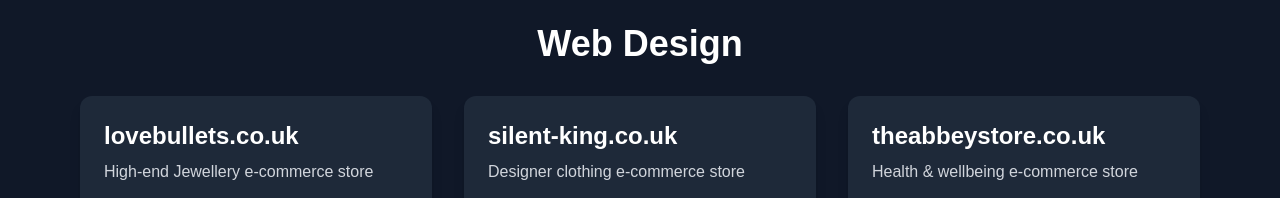
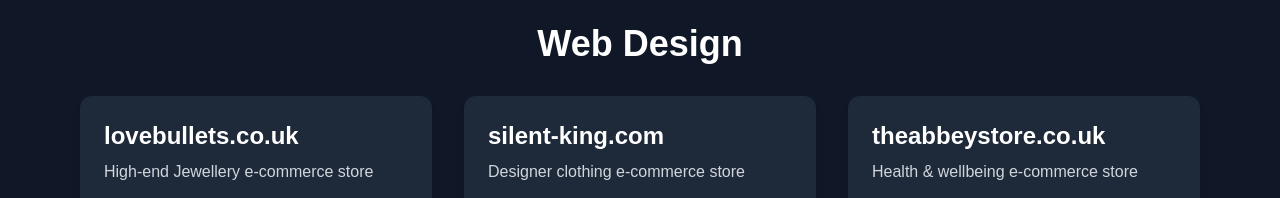
Before and after one commit to cutty92/my-portfolio, a Next.js app: page / in a window 1280 px wide. Shown: the part 840-1038 px from the top of the page. Built offline with nearby package versions, Linux system fonts and the light colour scheme.

Commit message:
side bar increased magnet

```diff
--- a/app/page.tsx
+++ b/app/page.tsx
@@ -151,12 +151,12 @@
             viewport={{ once: true }}
             transition={{ duration: 0.8, delay: 0.2 }}
           >
-            <h3 className="text-2xl font-semibold mb-2">silent-king.co.uk</h3>
+            <h3 className="text-2xl font-semibold mb-2">silent-king.com</h3>
             <p className="text-gray-300 mb-4">
               Designer clothing e-commerce store
             </p>
             <a
-              href="https://silent-king.co.uk"
+              href="https://silent-king.com"
               className="text-blue-400 underline"
             >
             <img src="/images/silent-king.png" alt="silent king screenshot" className="rounded-lg" />
--- a/components/MagneticNavbar.jsx
+++ b/components/MagneticNavbar.jsx
@@ -13,8 +13,8 @@
     const relX = e.clientX - rect.left - rect.width / 2
     const relY = e.clientY - rect.top - rect.height / 2
     // scale down the movement so it's subtle
-    x.set(relX * 0.12)
-    y.set(relY * 0.08)
+    x.set(relX * 0.5)
+    y.set(relY * 0.5)
   }
 
   function handleLeave() {
@@ -112,7 +112,7 @@
               exit={{ x: '-100%' }}
               transition={{ type: 'spring', stiffness: 300, damping: 30 }}
               style={{ backgroundColor: 'rgba(10, 12, 14, 0.98)' }}
-              className="fixed left-0 top-0 z-40 h-full w-64 shadow-xl p-6"
+              className="fixed left-0 top-20 z-40 h-full w-64 shadow-xl p-6"
             >
               <nav className="flex flex-col gap-4 mt-6">
                 {items.map((it) => (
```
